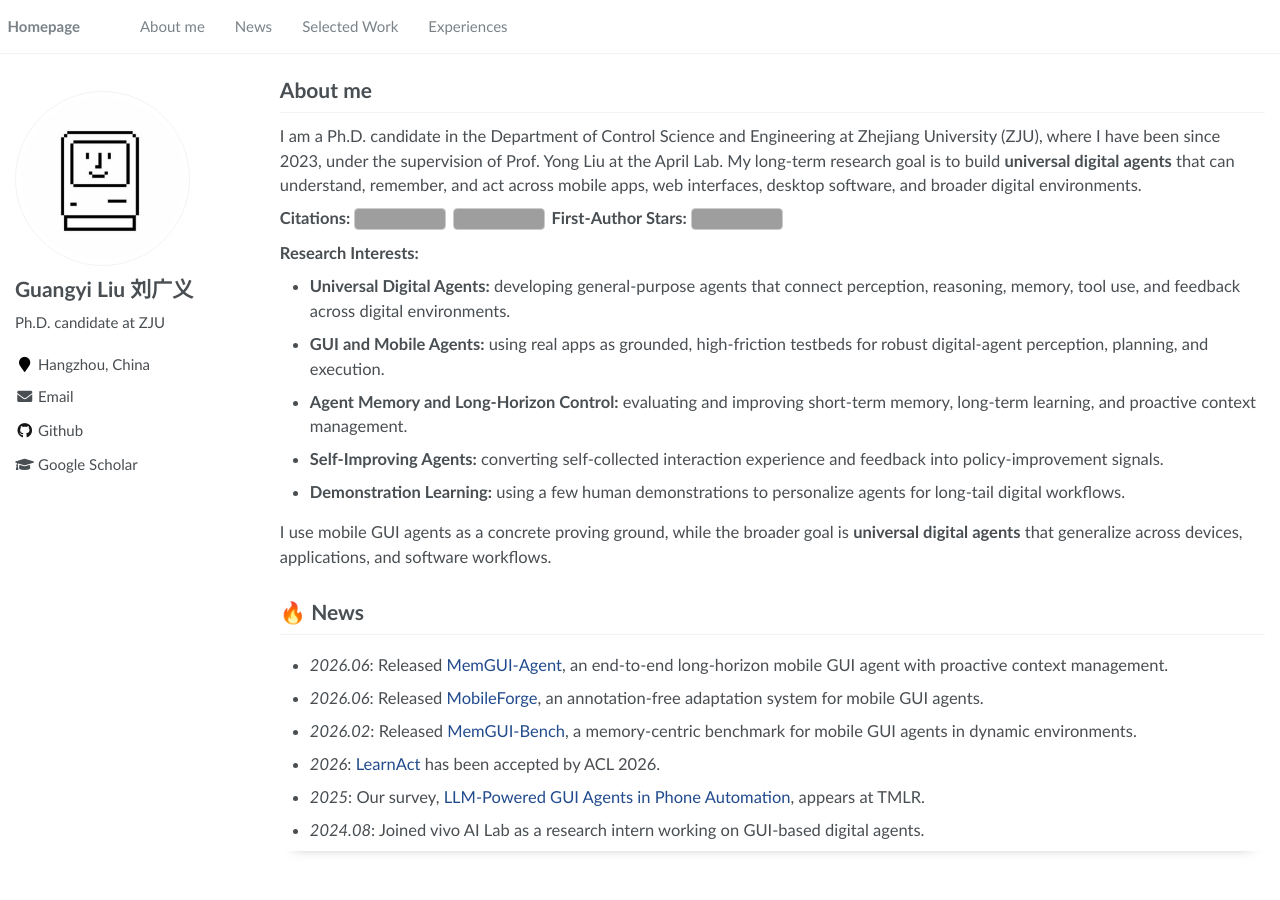
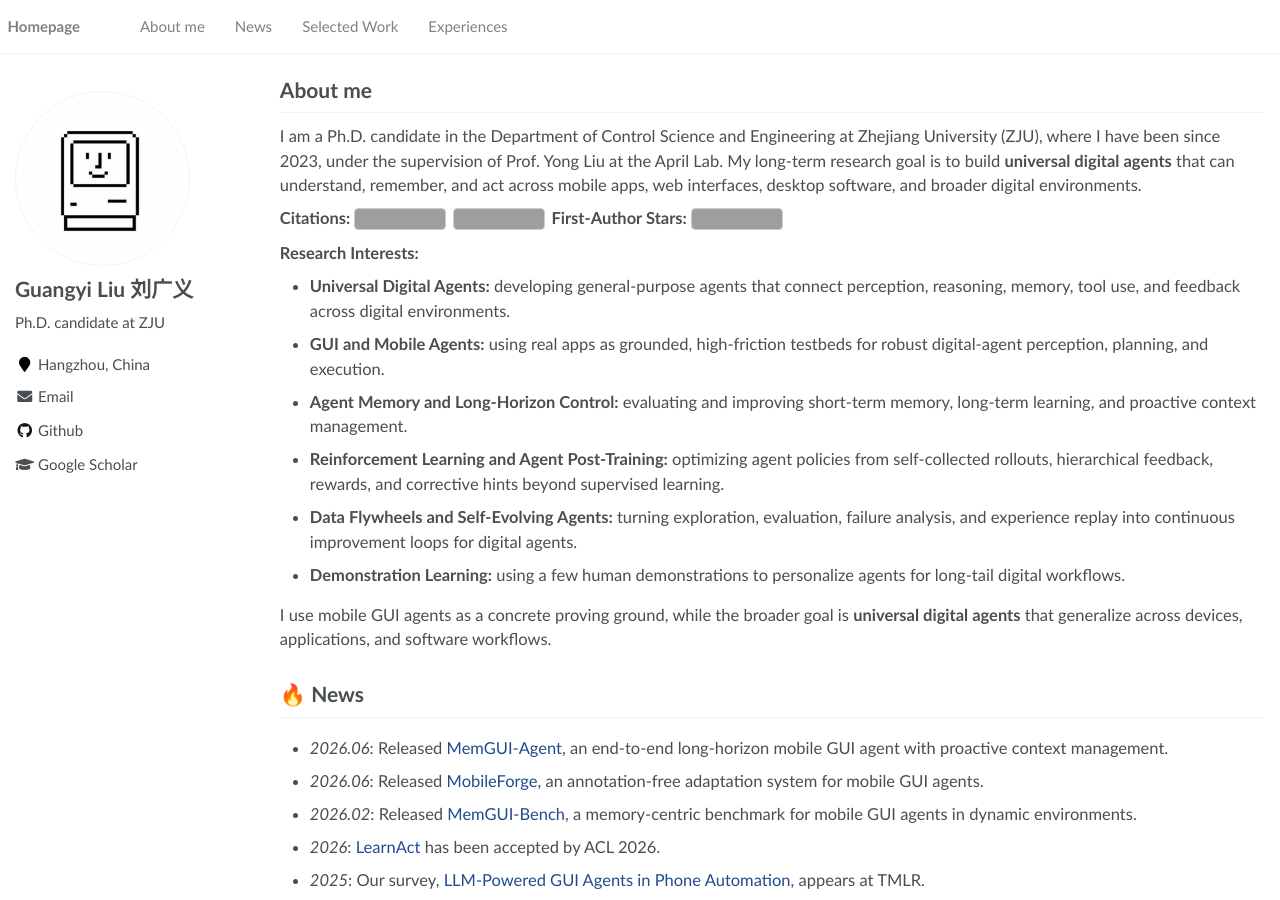
Before and after one commit to lgy0404/lgy0404.github.io, a Jekyll site: the page built from _pages/about.md, in a window 1280 px wide and 900 px high. Built offline with Jekyll 4.4.1, drawn with Linux system fonts in a browser that asks for light colours; comment, search, counter and statistics services are not loaded; grey boxes are pictures that could not be loaded.

Commit message:
style: emphasize agent post-training interests

```diff
--- a/_pages/about.md
+++ b/_pages/about.md
@@ -196,7 +196,8 @@ I am a Ph.D. candidate in the Department of Control Science and Engineering at Z
 - **Universal Digital Agents:** developing general-purpose agents that connect perception, reasoning, memory, tool use, and feedback across digital environments.
 - **GUI and Mobile Agents:** using real apps as grounded, high-friction testbeds for robust digital-agent perception, planning, and execution.
 - **Agent Memory and Long-Horizon Control:** evaluating and improving short-term memory, long-term learning, and proactive context management.
-- **Self-Improving Agents:** converting self-collected interaction experience and feedback into policy-improvement signals.
+- **Reinforcement Learning and Agent Post-Training:** optimizing agent policies from self-collected rollouts, hierarchical feedback, rewards, and corrective hints beyond supervised learning.
+- **Data Flywheels and Self-Evolving Agents:** turning exploration, evaluation, failure analysis, and experience replay into continuous improvement loops for digital agents.
 - **Demonstration Learning:** using a few human demonstrations to personalize agents for long-tail digital workflows.
 
 I use mobile GUI agents as a concrete proving ground, while the broader goal is **universal digital agents** that generalize across devices, applications, and software workflows.
```
